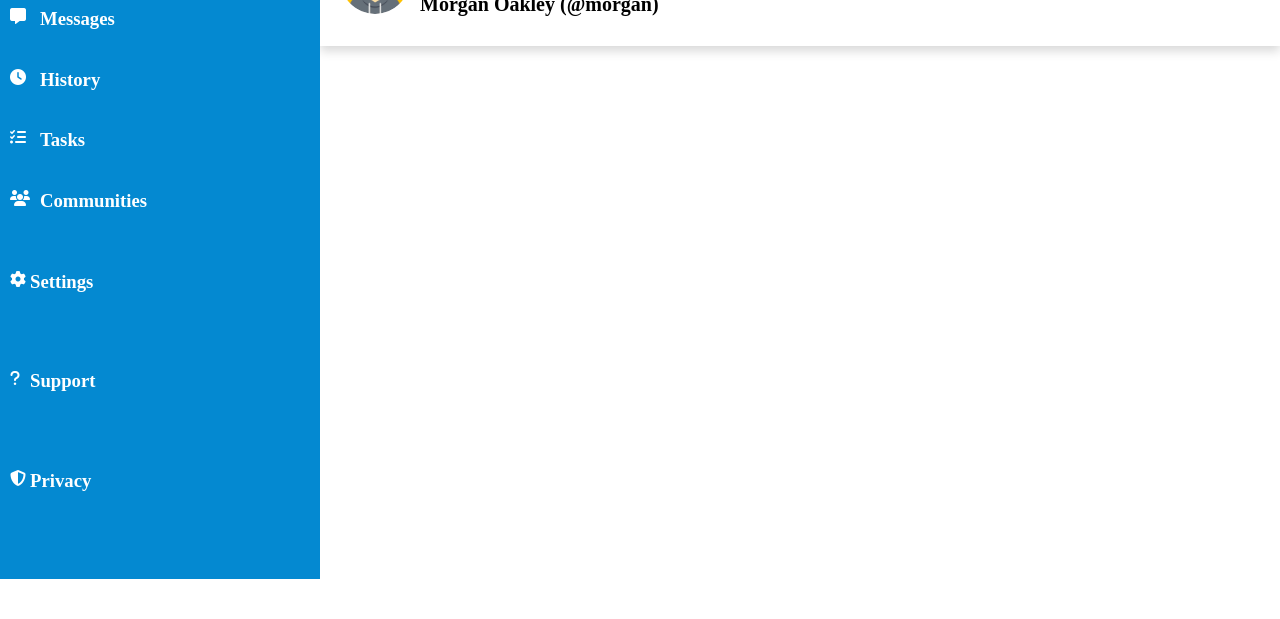
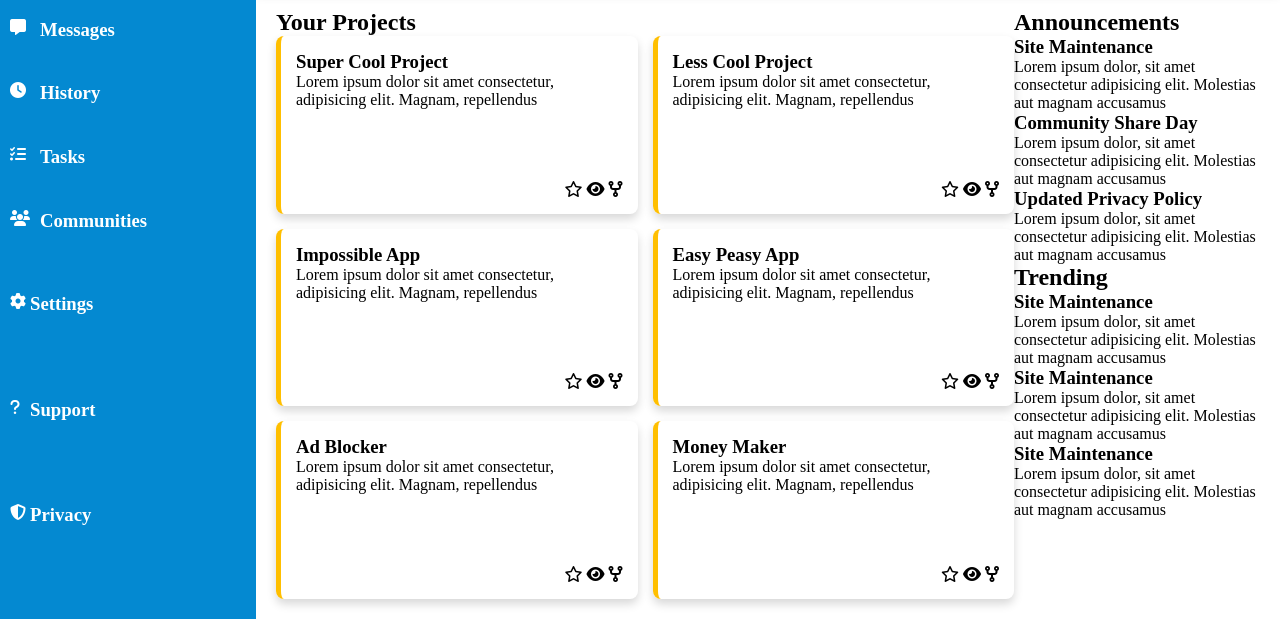
Before and after one commit to EmirYscn/admin-dashboard, a plain HTML site: page index.html in a window 1280 px wide. Shown: the part 221-840 px from the top of the page. Before the commit the page ends 800 px from the top, so only its background shows below. Drawn offline with Linux system fonts and the light colour scheme.

Commit message:
improved ui

```diff
--- a/index.html
+++ b/index.html
@@ -90,7 +90,147 @@
           </div>
         </div>
       </aside>
-      <main></main>
+      <main class="main">
+        <div class="projects">
+          <h2>Your Projects</h2>
+          <div class="cards">
+            <div class="card card-1">
+              <div class="text">
+                <h3>Super Cool Project</h3>
+                <p>
+                  Lorem ipsum dolor sit amet consectetur, adipisicing elit.
+                  Magnam, repellendus
+                </p>
+              </div>
+              <div class="interactions">
+                <i class="fa-regular fa-star"></i>
+                <i class="fa-solid fa-eye"></i>
+                <i class="fa-solid fa-code-fork"></i>
+              </div>
+            </div>
+            <div class="card card-2">
+              <div class="text">
+                <h3>Less Cool Project</h3>
+                <p>
+                  Lorem ipsum dolor sit amet consectetur, adipisicing elit.
+                  Magnam, repellendus
+                </p>
+              </div>
+              <div class="interactions">
+                <i class="fa-regular fa-star"></i>
+                <i class="fa-solid fa-eye"></i>
+                <i class="fa-solid fa-code-fork"></i>
+              </div>
+            </div>
+            <div class="card card-3">
+              <div class="text">
+                <h3>Impossible App</h3>
+                <p>
+                  Lorem ipsum dolor sit amet consectetur, adipisicing elit.
+                  Magnam, repellendus
+                </p>
+              </div>
+              <div class="interactions">
+                <i class="fa-regular fa-star"></i>
+                <i class="fa-solid fa-eye"></i>
+                <i class="fa-solid fa-code-fork"></i>
+              </div>
+            </div>
+            <div class="card card-4">
+              <div class="text">
+                <h3>Easy Peasy App</h3>
+                <p>
+                  Lorem ipsum dolor sit amet consectetur, adipisicing elit.
+                  Magnam, repellendus
+                </p>
+              </div>
+              <div class="interactions">
+                <i class="fa-regular fa-star"></i>
+                <i class="fa-solid fa-eye"></i>
+                <i class="fa-solid fa-code-fork"></i>
+              </div>
+            </div>
+            <div class="card card-5">
+              <div class="text">
+                <h3>Ad Blocker</h3>
+                <p>
+                  Lorem ipsum dolor sit amet consectetur, adipisicing elit.
+                  Magnam, repellendus
+                </p>
+              </div>
+              <div class="interactions">
+                <i class="fa-regular fa-star"></i>
+                <i class="fa-solid fa-eye"></i>
+                <i class="fa-solid fa-code-fork"></i>
+              </div>
+            </div>
+            <div class="card card-6">
+              <div class="text">
+                <h3>Money Maker</h3>
+                <p>
+                  Lorem ipsum dolor sit amet consectetur, adipisicing elit.
+                  Magnam, repellendus
+                </p>
+              </div>
+              <div class="interactions">
+                <i class="fa-regular fa-star"></i>
+                <i class="fa-solid fa-eye"></i>
+                <i class="fa-solid fa-code-fork"></i>
+              </div>
+            </div>
+          </div>
+        </div>
+        <div class="main-sidebar">
+          <h2>Announcements</h2>
+          <div class="sidebar-cards">
+            <div class="card-sidebar card-2.1">
+              <div>
+                <h3>Site Maintenance</h3>
+                <p>
+                  Lorem ipsum dolor, sit amet consectetur adipisicing elit.
+                  Molestias aut magnam accusamus
+                </p>
+              </div>
+              <div>
+                <h3>Community Share Day</h3>
+                <p>
+                  Lorem ipsum dolor, sit amet consectetur adipisicing elit.
+                  Molestias aut magnam accusamus
+                </p>
+              </div>
+              <div>
+                <h3>Updated Privacy Policy</h3>
+                <p>
+                  Lorem ipsum dolor, sit amet consectetur adipisicing elit.
+                  Molestias aut magnam accusamus
+                </p>
+              </div>
+            </div>
+            <h2>Trending</h2>
+            <div class="card-sidebar card-2.2">
+              <h3>Site Maintenance</h3>
+              <p>
+                Lorem ipsum dolor, sit amet consectetur adipisicing elit.
+                Molestias aut magnam accusamus
+              </p>
+            </div>
+            <div>
+              <h3>Site Maintenance</h3>
+              <p>
+                Lorem ipsum dolor, sit amet consectetur adipisicing elit.
+                Molestias aut magnam accusamus
+              </p>
+            </div>
+            <div>
+              <h3>Site Maintenance</h3>
+              <p>
+                Lorem ipsum dolor, sit amet consectetur adipisicing elit.
+                Molestias aut magnam accusamus
+              </p>
+            </div>
+          </div>
+        </div>
+      </main>
     </section>
   </body>
 </html>
--- a/styles.css
+++ b/styles.css
@@ -5,8 +5,8 @@
 }
 .grid-container {
   display: grid;
-  grid-template-columns: 1fr 3fr;
-  grid-template-rows: 1fr 2fr;
+  grid-template-columns: 1fr 4fr;
+  grid-template-rows: 1fr 3fr;
 }
 .sidebar {
   grid-column: 1;
@@ -17,7 +17,6 @@
   padding: 10px;
   background-color: rgb(4, 137, 209);
   color: white;
-  height: 100vh;
 }
 .sidebar-header {
   grid-row: 1;
@@ -55,7 +54,7 @@
   grid-row: 1;
   display: grid;
   grid-template-columns: 2fr 1fr;
-  grid-template-rows: 1fr 1fr;
+  grid-template-rows: 1fr 2fr;
   box-shadow: 0px 5px 10px #d8d8d8;
 }
 .search-bar {
@@ -125,3 +124,36 @@ img {
   background-color: rgb(0, 153, 255);
   color: white;
 }
+.main {
+  display: grid;
+  grid-template-columns: 3fr 1fr;
+  padding: 20px;
+}
+.projects {
+  display: grid;
+  grid-template-rows: auto 1fr;
+}
+.cards {
+  display: grid;
+  grid-template-columns: 1fr 1fr;
+  gap: 15px;
+}
+.main-sidebar {
+  display: grid;
+  grid-template-rows: auto 1fr;
+}
+.card {
+  padding: 15px;
+  box-shadow: 0px 5px 10px #d8d8d8;
+  display: grid;
+  grid-template-rows: 1fr 1fr;
+  border-left: 5px solid rgb(255, 191, 0);
+  border-radius: 8px;
+}
+.text {
+  width: 80%;
+}
+.interactions {
+  align-self: end;
+  justify-self: end;
+}
```
